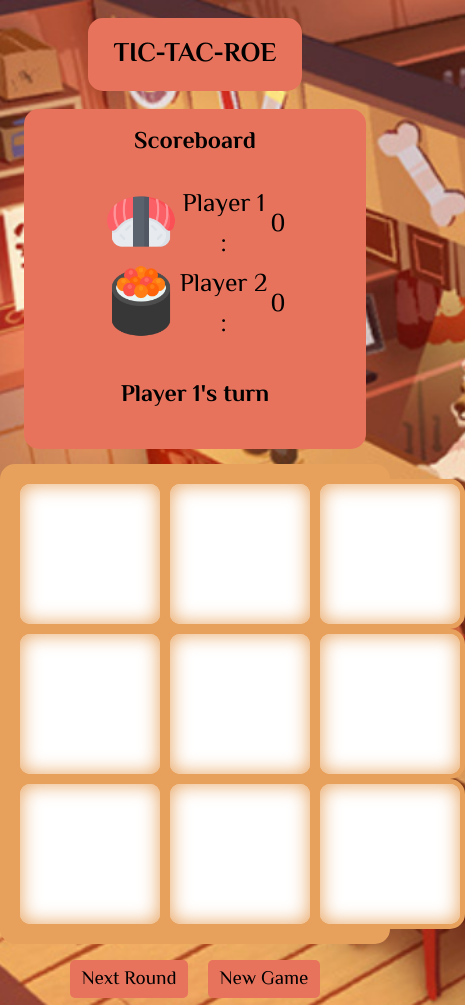
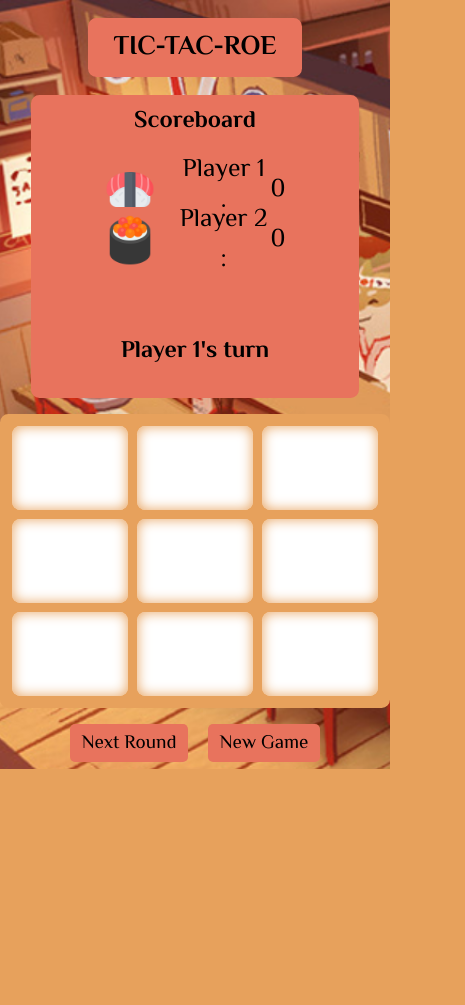
Before and after one commit to edthoo/github.io, a plain HTML site: page index.html in a window 390 px wide. Shown: the whole page, 465 px wide, since content can reach past the window. After the commit the page ends 844 px from the top, so only its background shows below. Drawn offline with Linux system fonts and the light colour scheme.

Commit message:
adjust css to fit mobile screen

```diff
--- a/style.css
+++ b/style.css
@@ -5,7 +5,7 @@
 
 body {
     margin: auto;
-    max-width: 480px;
+    max-width: 640px;
     background-image: url('img/background-3.png');
     background-size: cover;
     background-repeat: no-repeat;
@@ -20,8 +20,8 @@ header {
 
 .game-name {
     background-color: #e8735d;
-    border: 15px solid #e8735d;
-    border-radius: 15px;
+    border: 1vh solid #e8735d;
+    border-radius: 1vh;
     font-size: 170%;
 }
 
@@ -41,8 +41,8 @@ main {
     margin: 3% auto;
     width: 80%;
     background-color: #e8735d;
-    border: 15px solid #e8735d;
-    border-radius: 15px;
+    border: 1vh solid #e8735d;
+    border-radius: 1vh;
 }
 
 .player-turn-container {
@@ -61,7 +61,7 @@ main {
     grid-template-columns: 40% 60%;
     grid-template-rows: 50% 50%;
     width: 58%;
-    max-height: 160px;
+    max-height: 12vh;
 }
 
 .sushi-img {
@@ -81,7 +81,7 @@ main {
 }
 
 .player-turn-container {
-    margin-top: 10%;
+    margin-top: 8vh;
 }
 
 .tile-container {
@@ -89,23 +89,29 @@ main {
     margin: 4% auto;
     grid-template-columns: 1fr 1fr 1fr;
     grid-template-rows: 1fr 1fr 1fr;
-    max-width: 480px;
+    max-width: 30vw;
     background-color: #e7a15c;
-    border: 15px solid #e7a15c;
-    border-radius: 15px;
+    border: 1vh solid #e7a15c;
+    border-radius: 1vh;
+}
+
+@media (max-width: 480px) {
+    .tile-container{
+        max-width: 100%;
+    }
 }
 
 .tile {
-    border: 5px solid #e7a15c;
-    border-radius: 15px;
-    box-shadow: inset 0 0 20px #e7a15c;
+    margin: .5vh;
+    border-radius: 1vh;
+    box-shadow: inset 0 0 1.5vh #e7a15c;
     background-color: white;
     display: flex;
     justify-content: center;
     align-items: center;
     background-size: contain;
-    min-height: 140px;
-    min-width: 140px;
+    min-height: 10vh;
+    min-width: 8vw;
 }
 
 .x-img {
@@ -129,7 +135,7 @@ main {
     font-size: 180%;
     background-color: #e7a15c;
     border: 0px solid #e8735d;
-    border-radius: 10px;
+    border-radius: 1vh;
     box-shadow: inset 0 #e8735d;
 }
 
@@ -139,5 +145,5 @@ button {
     padding: 1% 3%;
     font-size: 120%;
     border: #e8735d;
-    border-radius: 5px;
+    border-radius: .6vh;
 }
```
